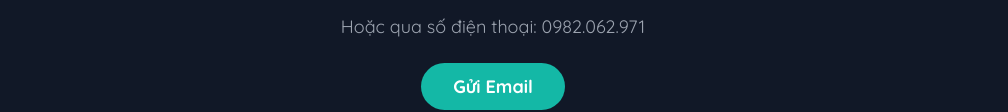
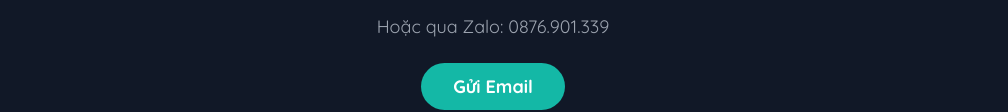
Before and after one commit to bongusii/hoanganh, a plain HTML site: page index.html in a window 1280 px wide. Shown: the part 3343-3455 px from the top of the page, without its empty margins (147-1155 px from the left). Drawn offline with nearby package versions, Linux system fonts and the light colour scheme; no server answers.

Commit message:
Update index.html

```diff
--- a/index.html
+++ b/index.html
@@ -205,7 +205,7 @@
             <div class="max-w-3xl mx-auto text-center px-4 sm:px-6 lg:px-8">
                 <h2 class="text-3xl font-bold text-white sm:text-4xl">Cùng hợp tác nhé!</h2>
                 <p class="mt-4 text-lg text-gray-400">Tôi luôn sẵn sàng lắng nghe những ý tưởng mới và tham gia vào các dự án thú vị. Hãy liên hệ với tôi qua email hoặc các mạng xã hội bên dưới.</p>
-                <p class="mt-4 text-lg text-gray-400">Hoặc qua số điện thoại: 0982.062.971</p>
+                <p class="mt-4 text-lg text-gray-400">Hoặc qua Zalo: 0876.901.339</p>
                 <div class="mt-8"><a href="mailto:bongusi9124@gmail.com" class="bg-teal-500 text-white font-bold py-3 px-8 rounded-full hover:bg-teal-600 transition duration-300 text-lg">Gửi Email</a></div>
                 <div class="mt-10 flex justify-center space-x-6">
                     <a href="https://github.com/bongusii" class="text-gray-400 hover:text-white"><span class="sr-only">GitHub</span><i data-lucide="github" class="w-6 h-6"></i></a>
```
